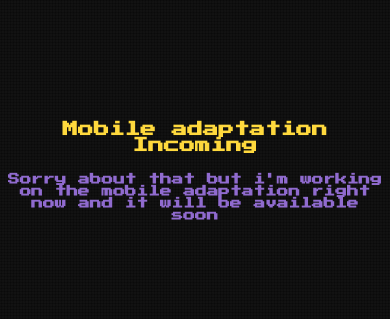
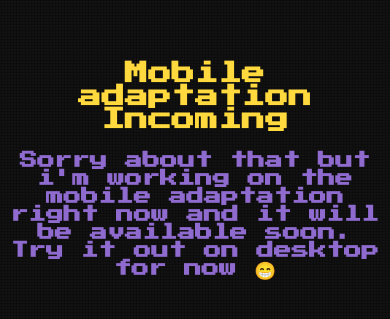
Before and after one commit to YannG75/typing-tower-defense, a React (Vite) app: page / in a window 390 px wide. Shown: the part 251-570 px from the top of the page. Built offline with nearby package versions, Linux system fonts and the light colour scheme.

Commit message:
feat: adjust mobile placeholder styles and message for better clarity

```diff
--- a/src/components/MobileIncoming.tsx
+++ b/src/components/MobileIncoming.tsx
@@ -1,10 +1,10 @@
 
 export const MobileIncoming = () => {
     return (
-        <div style={{display: 'flex', flexDirection:'column', justifyContent: 'center', alignItems:'center', textAlign:'center', gap: 20, padding: '0 5px', fontSize: '2vw', fontWeight: 'bold'}}
+        <div style={{display: 'flex', flexDirection:'column', justifyContent: 'center', alignItems:'center', textAlign:'center', gap: 20, padding: '0 5px', fontSize: '3vw', fontWeight: 'bold'}}
         >
             <h1 style={{color: '#ffd93d'}}>Mobile adaptation Incoming</h1>
-            <h2 style={{color: '#906bcf'}}>Sorry about that but i'm working on the mobile adaptation right now and it will be available soon</h2>
+            <h2 style={{color: '#906bcf'}}>Sorry about that but i'm working on the mobile adaptation right now and it will be available soon. Try it out on desktop for now 😁</h2>
         </div>
     )
 }
```
